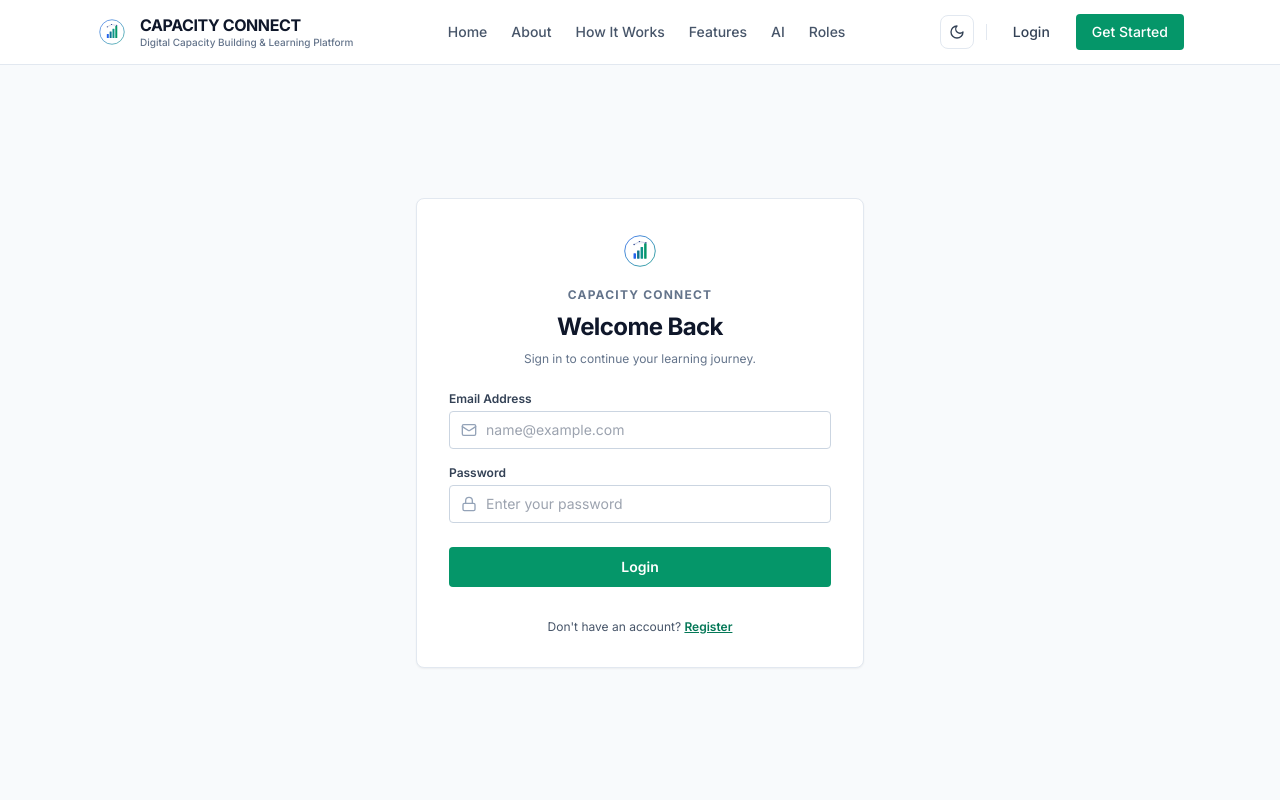
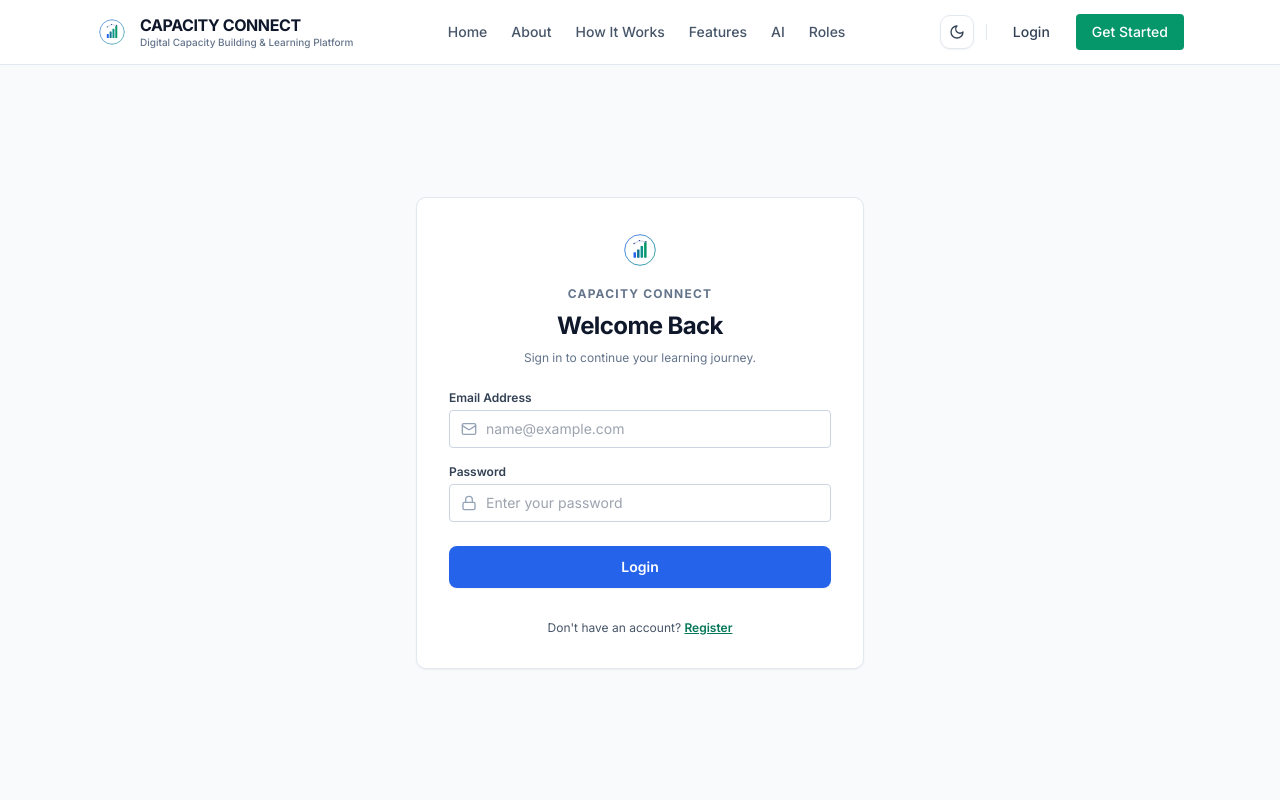
Before and after one commit to 2300031005/capacity_connect, a React (Vite) app in the folder client/: page /login in a window 1280 px wide. Shown: the top 800 px of the page. Built offline with nearby package versions, Linux system fonts and the light colour scheme; no server answers.

Commit message:
feat(design-system): enterprise Blue + Teal color system, design tokens, unified component palette, and accessibility overhaul

```diff
--- a/client/src/components/Button.jsx
+++ b/client/src/components/Button.jsx
@@ -12,19 +12,28 @@ const Button = ({
   id,
   ...props
 }) => {
-  const baseStyles = 'inline-flex items-center justify-center font-medium transition-colors focus:outline-none focus:ring-2 focus:ring-offset-2 disabled:opacity-50 disabled:cursor-not-allowed rounded';
+  const baseStyles =
+    'inline-flex items-center justify-center font-semibold transition-all duration-150 focus:outline-none focus:ring-2 focus:ring-offset-2 disabled:opacity-50 disabled:cursor-not-allowed select-none rounded-md cursor-pointer';
 
   const variants = {
-    primary: 'bg-emerald-600 text-white hover:bg-emerald-700 focus:ring-emerald-500',
-    secondary: 'bg-slate-800 text-white hover:bg-slate-900 focus:ring-slate-700',
-    outline: 'border border-slate-300 text-slate-700 bg-white hover:bg-slate-100 focus:ring-slate-400',
-    danger: 'bg-red-600 text-white hover:bg-red-700 focus:ring-red-500',
+    primary:
+      'bg-blue-600 hover:bg-blue-700 active:bg-blue-800 text-white shadow-xs focus:ring-blue-500 border border-transparent',
+    secondary:
+      'bg-white dark:bg-slate-800 hover:bg-slate-50 dark:hover:bg-slate-700 text-blue-600 dark:text-blue-400 border border-slate-200 dark:border-slate-700 shadow-2xs focus:ring-blue-500',
+    teal:
+      'bg-teal-600 hover:bg-teal-700 active:bg-teal-800 text-white shadow-xs focus:ring-teal-500 border border-transparent',
+    outline:
+      'border border-slate-300 dark:border-slate-700 text-slate-700 dark:text-slate-200 bg-white dark:bg-slate-800 hover:bg-slate-50 dark:hover:bg-slate-700 focus:ring-slate-400 shadow-2xs',
+    ghost:
+      'text-slate-700 dark:text-slate-300 hover:bg-slate-100 dark:hover:bg-slate-800 focus:ring-slate-400 border border-transparent',
+    danger:
+      'bg-red-600 hover:bg-red-700 active:bg-red-800 text-white shadow-xs focus:ring-red-500 border border-transparent',
   };
 
   const sizes = {
-    sm: 'px-3 py-1.5 text-xs',
-    md: 'px-4 py-2 text-sm',
-    lg: 'px-5 py-2.5 text-base',
+    sm: 'px-3 py-1.5 text-xs min-h-[32px] gap-1.5',
+    md: 'px-4 py-2 text-xs sm:text-sm min-h-[38px] gap-2',
+    lg: 'px-5 py-2.5 text-sm sm:text-base min-h-[44px] gap-2.5',
   };
 
   return (
@@ -38,9 +47,13 @@ const Button = ({
     >
       {loading ? (
         <span className="inline-flex items-center gap-2">
-          <svg className="animate-spin h-4 w-4 text-current" fill="none" viewBox="0 0 24 24">
+          <svg className="animate-spin h-4 w-4 text-current shrink-0" fill="none" viewBox="0 0 24 24">
             <circle className="opacity-25" cx="12" cy="12" r="10" stroke="currentColor" strokeWidth="4"></circle>
-            <path className="opacity-75" fill="currentColor" d="M4 12a8 8 0 018-8V0C5.373 0 0 5.373 0 12h4zm2 5.291A7.962 7.962 0 014 12H0c0 3.042 1.135 5.824 3 7.938l3-2.647z"></path>
+            <path
+              className="opacity-75"
+              fill="currentColor"
+              d="M4 12a8 8 0 018-8V0C5.373 0 0 5.373 0 12h4zm2 5.291A7.962 7.962 0 014 12H0c0 3.042 1.135 5.824 3 7.938l3-2.647z"
+            ></path>
           </svg>
           <span>Loading...</span>
         </span>
--- a/client/src/components/ErrorMessage.jsx
+++ b/client/src/components/ErrorMessage.jsx
@@ -6,18 +6,18 @@ const ErrorMessage = ({ message, onRetry, className = '' }) => {
 
   return (
     <div
-      className={`border border-red-200 bg-red-50 text-red-700 px-4 py-3 rounded text-sm flex items-start justify-between gap-3 ${className}`}
+      className={`border border-red-200 dark:border-red-900/60 bg-red-50 dark:bg-red-950/40 text-red-700 dark:text-red-300 px-4 py-3 rounded-lg text-xs sm:text-sm flex items-start justify-between gap-3 shadow-2xs transition-colors ${className}`}
       role="alert"
     >
-      <div className="flex items-center gap-2">
-        <AlertCircle className="w-5 h-5 text-red-600 flex-shrink-0" />
+      <div className="flex items-center gap-2.5">
+        <AlertCircle className="w-4 h-4 text-red-600 dark:text-red-400 shrink-0" />
         <span className="font-medium">{message}</span>
       </div>
       {onRetry && (
         <button
           type="button"
           onClick={onRetry}
-          className="text-xs font-semibold text-red-800 underline hover:text-red-900 ml-auto whitespace-nowrap"
+          className="text-xs font-bold text-red-700 dark:text-red-400 underline hover:text-red-900 dark:hover:text-red-200 ml-auto whitespace-nowrap cursor-pointer"
         >
           Retry
         </button>
--- a/client/src/components/Loading.jsx
+++ b/client/src/components/Loading.jsx
@@ -8,11 +8,13 @@ const Loading = ({ message = 'Loading...', size = 'md', className = '' }) => {
   };
 
   return (
-    <div className={`flex items-center justify-center gap-3 py-4 text-slate-600 ${className}`}>
+    <div className={`flex items-center justify-center gap-3 py-6 text-slate-600 dark:text-slate-300 ${className}`}>
       <div
-        className={`animate-spin rounded-full border-slate-300 border-t-emerald-600 ${sizeClasses[size] || sizeClasses.md}`}
+        className={`animate-spin rounded-full border-slate-200 dark:border-slate-700 border-t-blue-600 dark:border-t-blue-400 ${
+          sizeClasses[size] || sizeClasses.md
+        }`}
       />
-      {message && <span className="text-sm font-medium">{message}</span>}
+      {message && <span className="text-xs sm:text-sm font-medium">{message}</span>}
     </div>
   );
 };
--- a/client/src/index.css
+++ b/client/src/index.css
@@ -5,24 +5,83 @@
 :root {
   font-family: 'Inter', system-ui, -apple-system, BlinkMacSystemFont, 'Segoe UI', Roboto, Oxygen, Ubuntu, Cantarell, 'Open Sans', 'Helvetica Neue', sans-serif;
   color-scheme: light;
+
+  /* Centralized Design Tokens (Light Theme Default) */
+  --color-bg: #f8fafc;
+  --color-surface: #ffffff;
+  --color-surface-elevated: #ffffff;
+  --color-text-primary: #0f172a;
+  --color-text-secondary: #64748b;
+  --color-text-muted: #94a3b8;
+  --color-border: #e2e8f0;
+  --color-primary: #2563eb;
+  --color-primary-hover: #1d4ed8;
+  --color-primary-soft: #eff6ff;
+  --color-secondary: #0f766e;
+  --color-secondary-soft: #f0fdfa;
+  --color-success: #15803d;
+  --color-success-bg: #f0fdf4;
+  --color-warning: #b45309;
+  --color-warning-bg: #fffbeb;
+  --color-error: #b91c1c;
+  --color-error-bg: #fef2f2;
+  --color-info: #0369a1;
+  --color-info-bg: #f0f9ff;
 }
 
-:root.dark {
+:root.dark,
+html.dark {
   color-scheme: dark;
+
+  /* Centralized Design Tokens (Dark Theme) */
+  --color-bg: #0b1120;
+  --color-surface: #111827;
+  --color-surface-elevated: #172033;
+  --color-text-primary: #f8fafc;
+  --color-text-secondary: #94a3b8;
+  --color-text-muted: #64748b;
+  --color-border: #263244;
+  --color-primary: #60a5fa;
+  --color-primary-hover: #93c5fd;
+  --color-primary-soft: rgba(96, 165, 250, 0.12);
+  --color-secondary: #2dd4bf;
+  --color-secondary-soft: rgba(45, 212, 191, 0.12);
+  --color-success: #34d399;
+  --color-success-bg: rgba(52, 211, 153, 0.12);
+  --color-warning: #fbbf24;
+  --color-warning-bg: rgba(251, 191, 36, 0.12);
+  --color-error: #f87171;
+  --color-error-bg: rgba(248, 113, 113, 0.12);
+  --color-info: #38bdf8;
+  --color-info-bg: rgba(56, 189, 248, 0.12);
 }
 
 body {
   margin: 0;
   min-height: 100vh;
-  background-color: #f5f7fa;
-  color: #0f172a;
+  background-color: var(--color-bg);
+  color: var(--color-text-primary);
   transition: background-color 0.2s ease, color 0.2s ease;
+  -webkit-font-smoothing: antialiased;
+  -moz-osx-font-smoothing: grayscale;
 }
 
-.dark body,
-html.dark body {
-  background-color: #0b1120;
-  color: #f8fafc;
+/* Accessible interactive focus rings */
+button:focus-visible,
+a:focus-visible,
+input:focus-visible,
+select:focus-visible,
+textarea:focus-visible {
+  outline: 2px solid #2563eb;
+  outline-offset: 2px;
+}
+
+.dark button:focus-visible,
+.dark a:focus-visible,
+.dark input:focus-visible,
+.dark select:focus-visible,
+.dark textarea:focus-visible {
+  outline-color: #60a5fa;
 }
 
 /* Custom subtle scrollbar */
--- a/client/tailwind.config.js
+++ b/client/tailwind.config.js
@@ -9,19 +9,74 @@ export default {
     extend: {
       colors: {
         primary: {
+          50: '#eff6ff',
+          100: '#dbeafe',
+          200: '#bfdbfe',
+          500: '#3b82f6',
+          600: '#2563eb', // Primary Blue
+          700: '#1d4ed8', // Blue Hover
+          800: '#1e40af',
+          900: '#1e3a8a',
+        },
+        navy: {
+          800: '#1e293b',
+          900: '#0f172a',
+          950: '#080f1d',
+        },
+        teal: {
+          50: '#f0fdfa',
+          100: '#ccfbf1',
+          500: '#14b8a6',
+          600: '#0f766e', // Secondary Teal
+          700: '#0f766e',
+          800: '#115e59',
+        },
+        success: {
           50: '#f0fdf4',
           100: '#dcfce7',
-          500: '#22c55e',
-          600: '#16a34a',
-          700: '#15803d',
+          600: '#15803d',
+          700: '#166534',
         },
-        brand: {
-          50: '#f8fafc',
-          100: '#f1f5f9',
-          200: '#e2e8f0',
-          800: '#1e293b',
-          900: '#0f172a',
+        warning: {
+          50: '#fffbeb',
+          100: '#fef3c7',
+          600: '#b45309',
+          700: '#92400e',
+        },
+        error: {
+          50: '#fef2f2',
+          100: '#fee2e2',
+          600: '#b91c1c',
+          700: '#991b1b',
+        },
+        info: {
+          50: '#f0f9ff',
+          100: '#e0f2fe',
+          600: '#0369a1',
+          700: '#075985',
+        },
+        surface: {
+          light: '#ffffff',
+          dark: '#111827',
+          elevated: '#172033',
+        },
+        border: {
+          light: '#e2e8f0',
+          dark: '#263244',
         }
+      },
+      boxShadow: {
+        'xs': '0 1px 2px 0 rgba(0, 0, 0, 0.05)',
+        'card': '0 1px 3px 0 rgba(15, 23, 42, 0.06), 0 1px 2px -1px rgba(15, 23, 42, 0.04)',
+        'dropdown': '0 10px 15px -3px rgba(15, 23, 42, 0.1), 0 4px 6px -4px rgba(15, 23, 42, 0.05)',
+        'modal': '0 20px 25px -5px rgba(15, 23, 42, 0.15), 0 8px 10px -6px rgba(15, 23, 42, 0.08)',
+      },
+      borderRadius: {
+        'sm': '6px',
+        'md': '8px',
+        'lg': '10px',
+        'xl': '12px',
+        '2xl': '16px',
       }
     },
   },
```
Also changed, not shown: client/src/components/SkillsSelect.jsx (+29 -30 lines), client/src/pages/HomePage.jsx (+7 -7 lines), client/src/pages/TraineeDashboardPage.jsx (+6 -6 lines).
